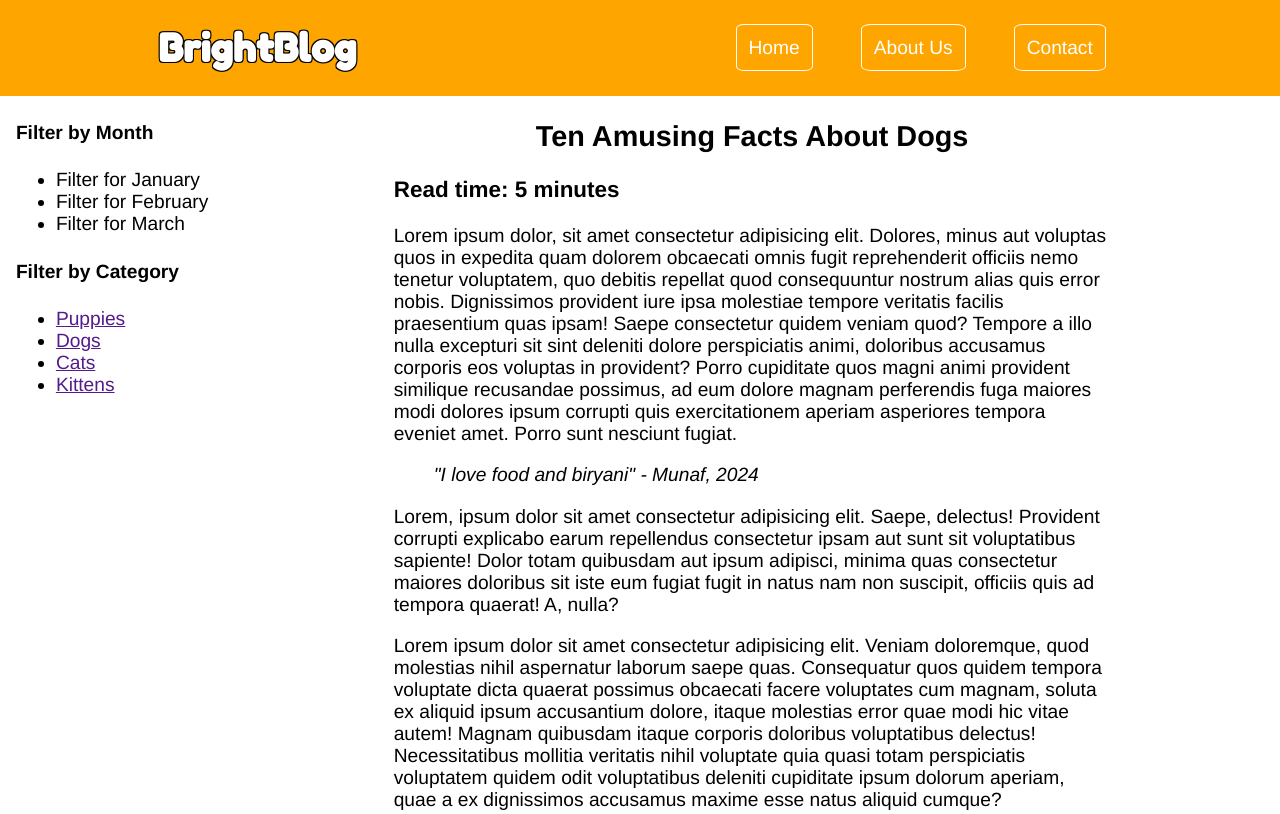
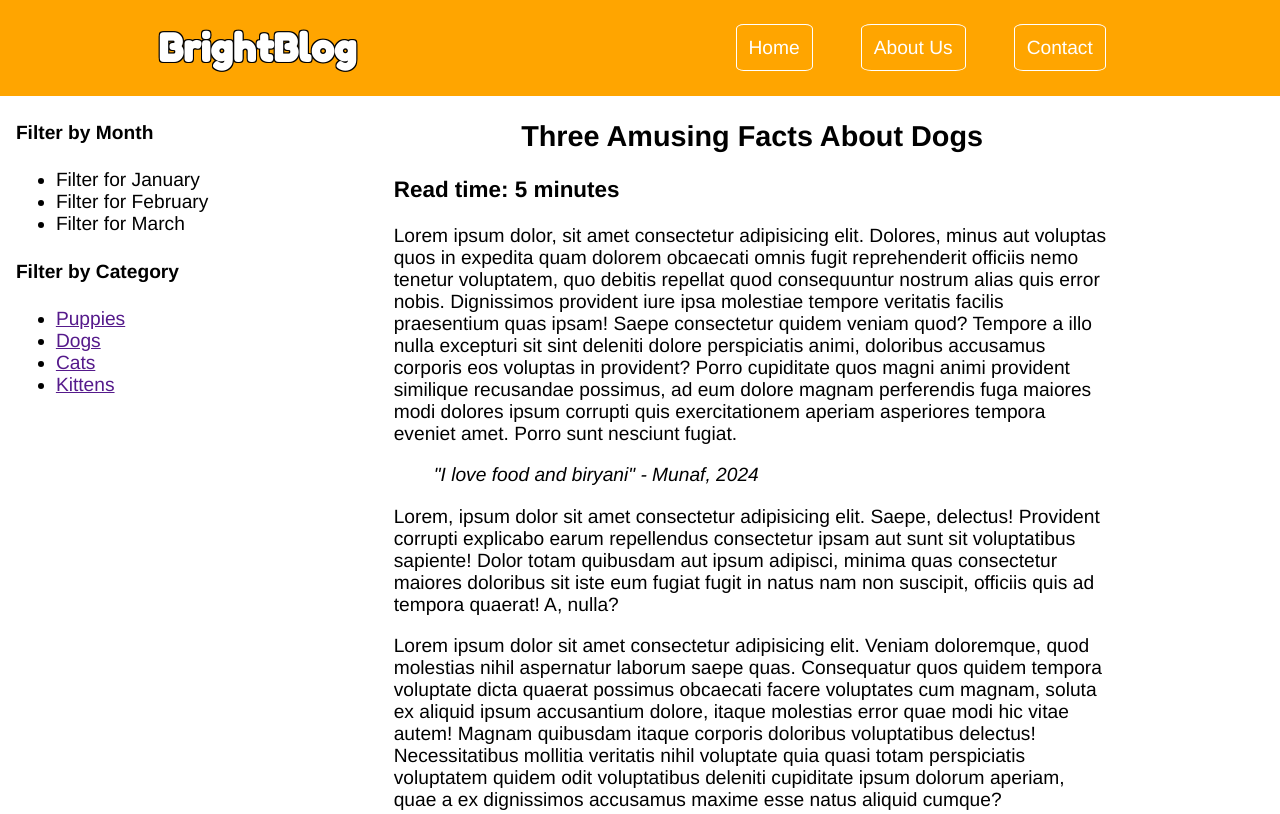
Before and after one commit to Zephyr0221Z/Zephyr0221Z.github.io, a plain HTML site: page index.html in a window 1280 px wide. Shown: the top 814 px of the page. Drawn offline with Linux system fonts and the light colour scheme; no server answers.

Commit message:
changes to heading

```diff
--- a/index.html
+++ b/index.html
@@ -50,7 +50,7 @@
                 <article>
                     <header>
                         <!-- Article's header goes here -->
-                        <h2>Ten Amusing Facts About Dogs</h2>
+                        <h2>Three Amusing Facts About Dogs</h2>
                         <h3>Read time: 5 minutes</h3>
                     </header>
                     <main>
```
